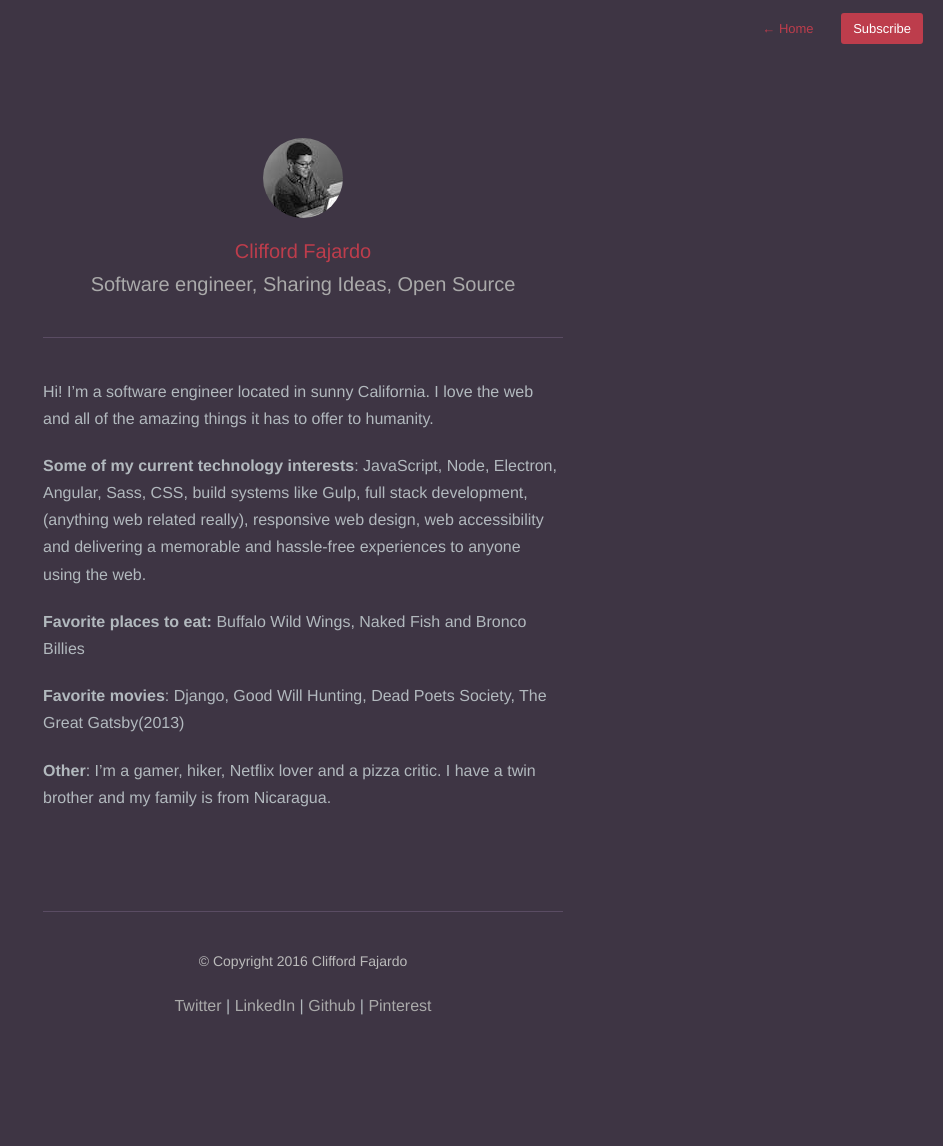
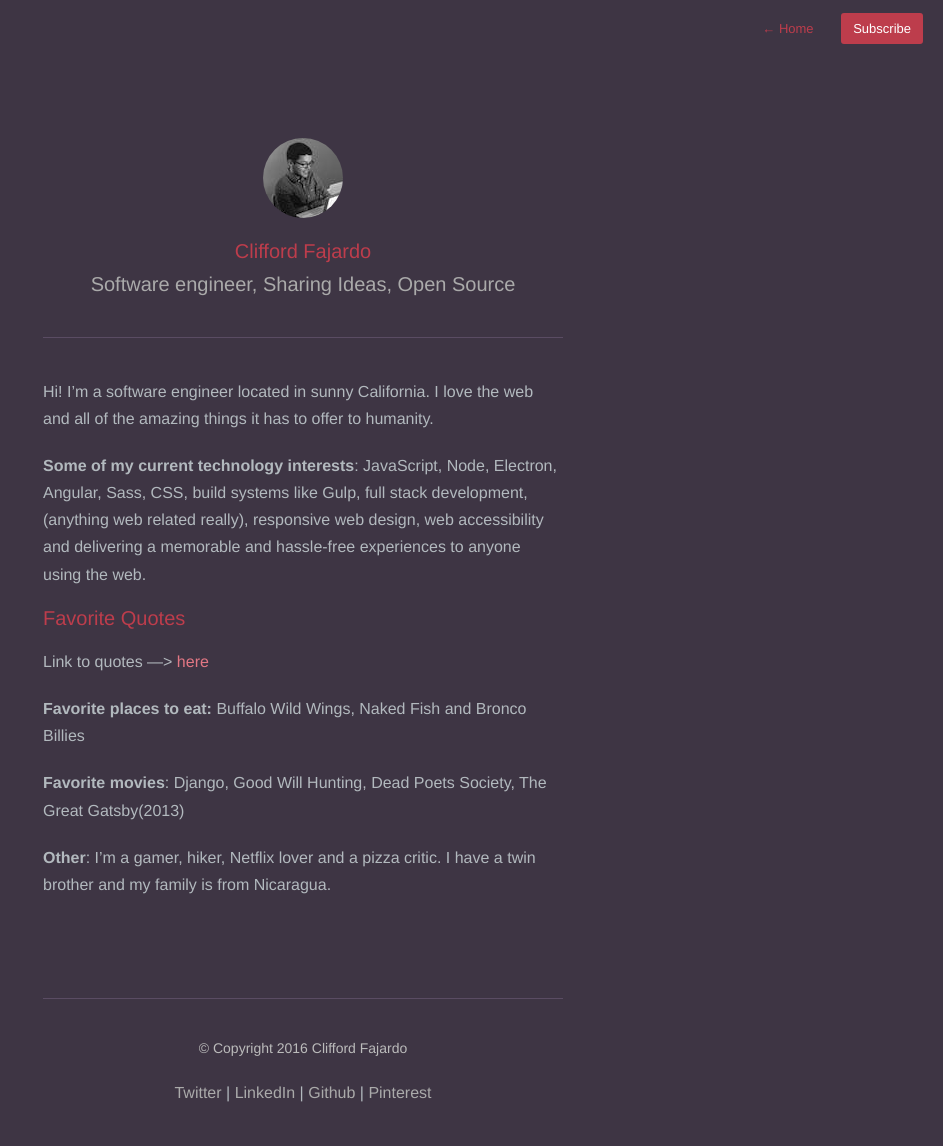
Before and after one commit to JosephSun/cliffordfajardo.github.io, a Jekyll site: the page built from about.md, in a window 1280 px wide. Shown: the whole page, without its empty margins (337-1280 px from the left). Built offline with Jekyll 4.4.1, drawn with Linux system fonts in a browser that asks for light colours; nearby versions of some CDN libraries; Markdown is read by kramdown in place of the engine named in the settings; before the commit the page ends 1059 px from its top, so only the background shows below that.

Commit message:
add quote list for about me page

```diff
--- a/about.md
+++ b/about.md
@@ -10,6 +10,9 @@ it has to offer to humanity.
 **Some of my current technology interests**:
 JavaScript, Node, Electron, Angular, Sass, CSS, build systems like Gulp, full stack development,(anything web related really), responsive web design, web accessibility and delivering a memorable and hassle-free experiences to anyone using the web.
 
+### Favorite Quotes
+Link to quotes  ---> [here](https://gist.github.com/cliffordfajardo/3b710aa0b25434efde4a)
+
 **Favorite places to eat:**
 Buffalo Wild Wings, Naked Fish and Bronco Billies
 
```
